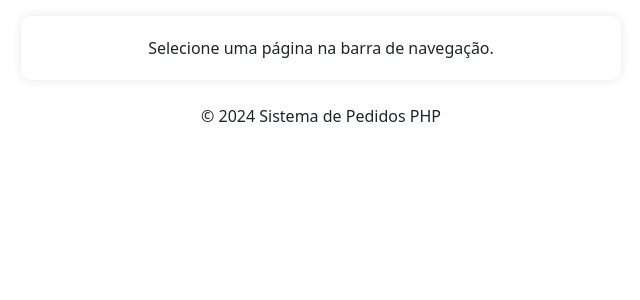
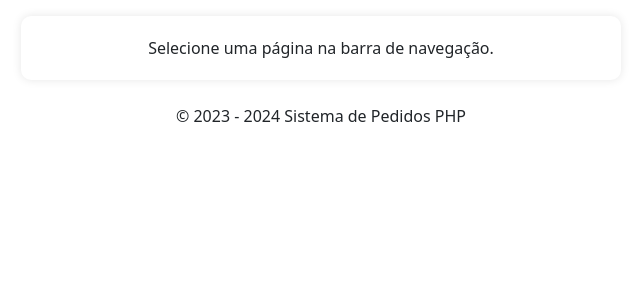
Before and after one commit to Njeskj/projeto37, a PHP site: page /cadastro.php in a window 1280 px wide. Shown: the part 146-446 px from the top of the page, without its empty margins (319-959 px from the left). Run offline with PHP 8.4, Linux system fonts and the light colour scheme.

Commit message:
Sistema de Pedido (v1.0)

```diff
--- a/footer.php
+++ b/footer.php
@@ -1,5 +1,5 @@
 <footer class="mt-4 text-center">
-        <p>&copy; <?php echo date("Y"); ?> Sistema de Pedidos PHP</p>
+        <p>&copy; 2023 - <?php echo date("Y"); ?> Sistema de Pedidos PHP</p>
     </footer>
 
     <!-- Inclua os arquivos JavaScript do Bootstrap (opcional, dependendo do seu uso) -->
```
